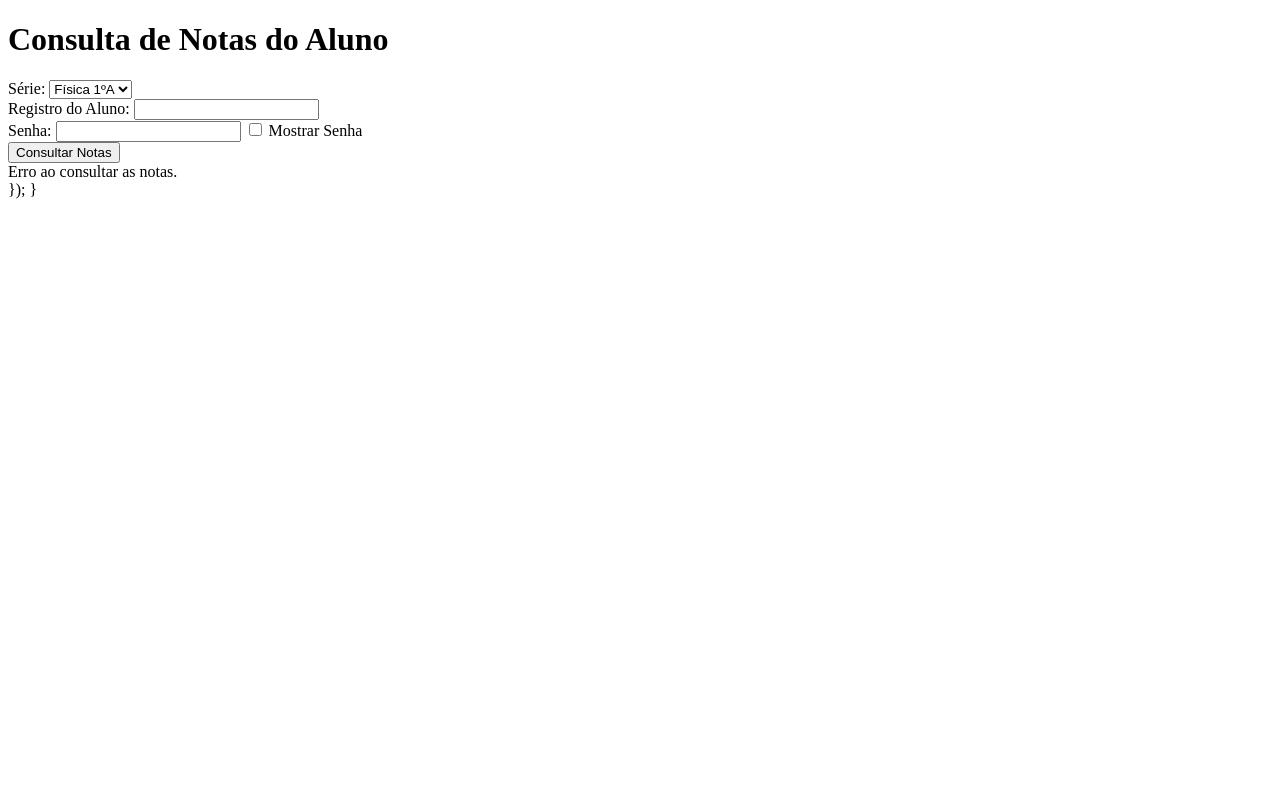
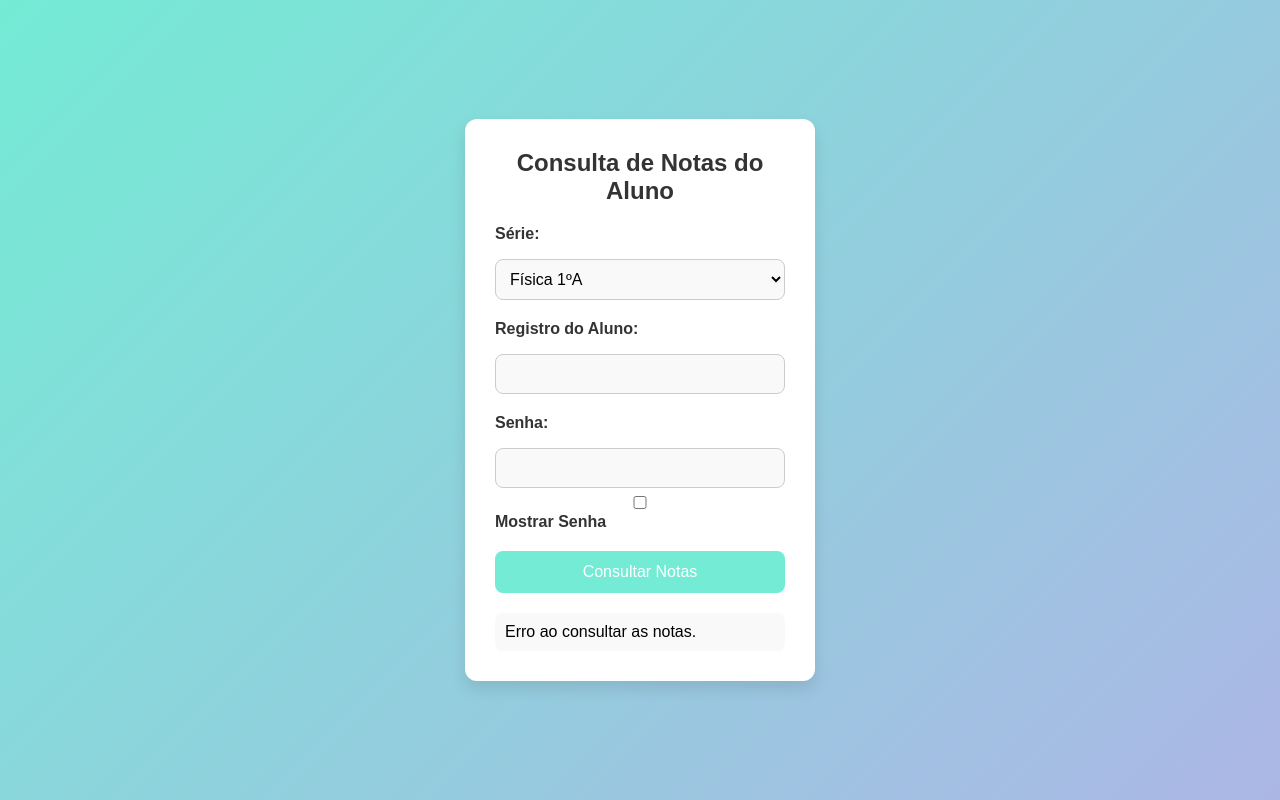
Before and after one commit to MrFeynman-Marmorato/Notas-3-Bimestre, a plain HTML site: page index.html in a window 1280 px wide. Both pictures are taken after a click on the button "Consultar Notas". Drawn offline with Linux system fonts and the light colour scheme; no server answers.

Commit message:
Update index.html
Aperfeiçoando o código

```diff
--- a/index.html
+++ b/index.html
@@ -5,7 +5,7 @@
     <meta http-equiv="X-UA-Compatible" content="IE=edge">
     <meta name="viewport" content="width=device-width, initial-scale=1.0">
     <title>Consulta de Notas</title>
-    <link rel="stylesheet" href="styles.css">
+    <link rel="stylesheet" href="style.css">
 </head>
 <body>
     <div class="container">
@@ -39,9 +39,10 @@
             <div class="form-group">
                 <label for="senha">Senha:</label>
                 <input type="password" id="senha" name="senha" required>
-                <label for="showPassword">
-                    <input type="checkbox" id="showPassword" onclick="togglePassword()"> Mostrar Senha
-                </label>
+                <div class="checkbox-container">
+                    <input type="checkbox" id="showPassword" onclick="togglePassword()">
+                    <label for="showPassword" class="checkbox-label">Mostrar Senha</label>
+                </div>
             </div>
 
             <button type="button" class="submit-btn" onclick="consultarNota()">Consultar Notas</button>
@@ -62,41 +63,49 @@
             }
         }
 
+         // Função para consultar as notas e exibir o resultado
         function consultarNota() {
             const serie = document.getElementById("serie").value;
             const registro = document.getElementById("registro").value;
             const senha = document.getElementById("senha").value;
 
-            fetch(`${urlAPI}?serie=${encodeURIComponent(serie)}&registro=${registro}&senha=${senha}`)
+            // Fazendo a requisição para o Google Apps Script
+            fetch(`${urlAPI}?serie=${encodeURIComponent(serie)}&registro=${encodeURIComponent(registro)}&senha=${encodeURIComponent(senha)}`)
                 .then(response => response.json()) // Converte a resposta para JSON
                 .then(data => {
                     let resultadoDiv = document.getElementById("resultado");
                     resultadoDiv.innerHTML = ''; // Limpa o resultado anterior
 
+                    // Verifica se houve erro na consulta
                     if (data.error) {
                         resultadoDiv.innerText = `Erro: ${data.error}`;
                         resultadoDiv.classList.add('error');
+                        resultadoDiv.style.display = 'block'; // Mostra o container de erro
                     } else {
                         resultadoDiv.classList.remove('error');
-                        // Exibe as notas dinamicamente
+                        resultadoDiv.style.display = 'block'; // Mostra o container de resultado
+
+                        // Exibe as notas dinamicamente com 2 casas decimais
                         for (let key in data) {
                             let notaElement = document.createElement("p");
-                            notaElement.innerText = `${key}: ${data[key]}`;
+                            if (key.includes("Média")) {
+                                // Arredondar a média para o inteiro mais próximo
+                                notaElement.innerText = `${key}: ${Math.round(data[key])}`;
+                            } else {
+                                // Exibir as notas com 2 casas decimais
+                                notaElement.innerText = `${key}: ${parseFloat(data[key]).toFixed(2)}`;
+                            }
                             resultadoDiv.appendChild(notaElement);
                         }
                     }
                 })
                 .catch(error => {
                     console.error('Erro ao consultar as notas:', error);
-                    document.getElementById("resultado").innerText = "Erro ao consultar as notas.";
+                    let resultadoDiv = document.getElementById("resultado");
+                    resultadoDiv.innerText = "Erro ao consultar as notas.";
+                    resultadoDiv.style.display = 'block'; // Mostra o container de erro
                 });
         }
     </script>
 </body>
 </html>
-
-                });
-        }
-    </script>
-</body>
-</html>
```
